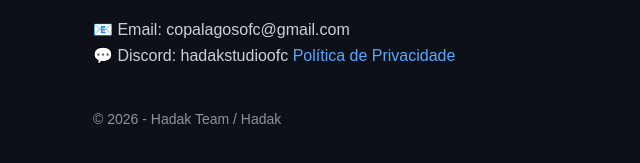
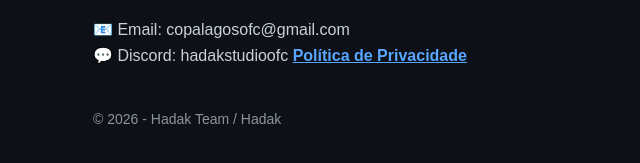
Before and after one commit to DevVitor/hadakstore, a plain HTML site: page index.html in a window 1280 px wide. Shown: the part 1510-1673 px from the top of the page, 97-737 px from the left. Drawn offline with Linux system fonts and the light colour scheme.

Commit message:
Enhance link styles with bold and underline
Updated link styles to include bold text and pointer cursor.

```diff
--- a/index.html
+++ b/index.html
@@ -46,10 +46,17 @@
       color: #8b949e;
     }
 
-    a {
-      color: #58a6ff;
-      text-decoration: none;
-    }
+  a {
+    color: #58a6ff;
+    text-decoration: underline;
+    font-weight: bold;
+    cursor: pointer;
+  }
+
+  a:hover {
+    color: #79c0ff;
+    text-decoration: underline;
+  }
   </style>
 </head>
 
```
